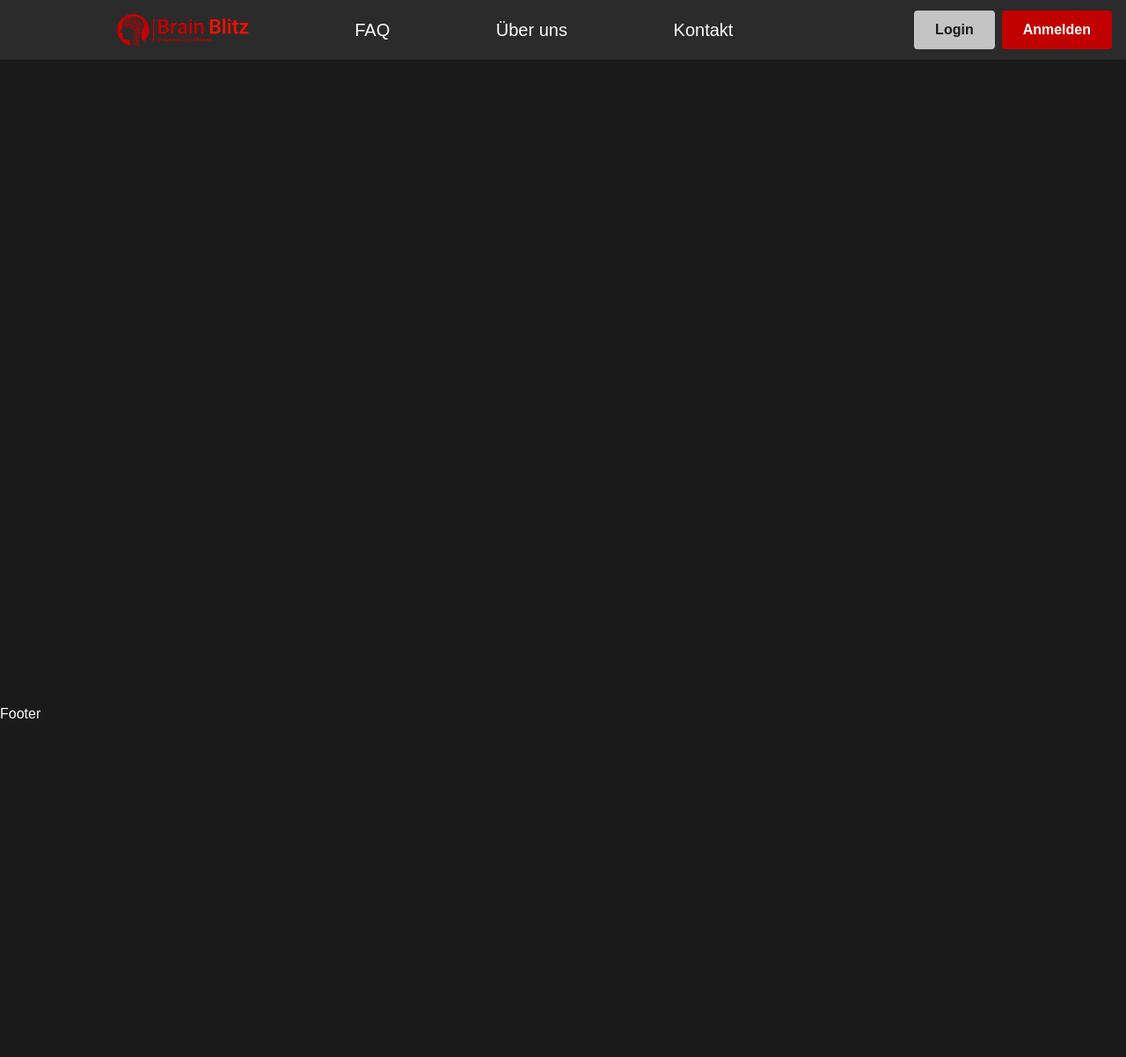
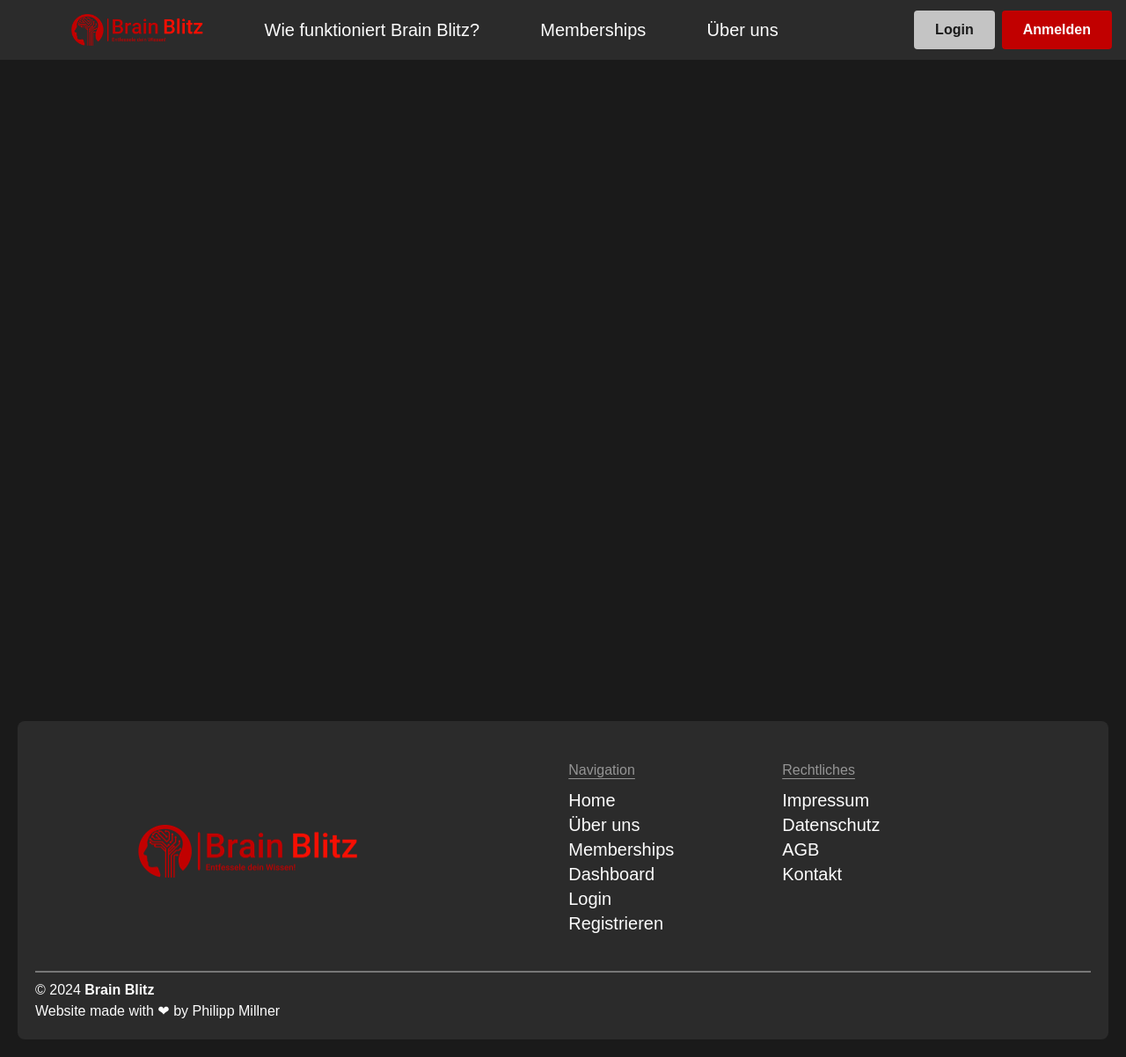
Before and after one commit to SlowMoschen/Brain_Blitz, a React (Vite) app in the folder client/: page / in a window 1280 px wide. Shown: the whole page at 88% size. Before the commit the page ends 824 px from the top, so only its background shows below. Built offline with nearby package versions, Linux system fonts and the light colour scheme.

Commit message:
misc changes
* Renamned Contact navbar element to memberships - repositioned it aswell
* Body height is now fit-content

```diff
--- a/client/src/index.css
+++ b/client/src/index.css
@@ -12,7 +12,7 @@ body {
     background-color: #1a1a1a;
     color: #fcfcfc;
     font-family: 'Poppins', sans-serif;
-    height: 100vh;
+    height: fit-content;
 }
 
 .animated-bg {
--- a/client/src/routes/home/components/Footer.tsx
+++ /dev/null
@@ -1,10 +0,0 @@
-
-export default function RootFooter(): JSX.Element {
-    return (
-        <>
-            <footer>
-                <p>Footer</p>
-            </footer>
-        </>
-    )
-}
--- /dev/null
+++ b/client/src/routes/home/components/Footer/Footer.tsx
@@ -0,0 +1,98 @@
+import { Link } from "react-router-dom";
+import Logo from "../../../../shared/components/Logo";
+import { BREAKPOINTS } from "../../../../shared/constants/breakpoints";
+
+export default function RootFooter(): JSX.Element {
+  return (
+    <>
+      <footer className="bg-bg-secondary m-5 p-5 rounded-lg flex flex-col justify-center items-center ">
+        <section
+          className={
+            window.innerWidth >= BREAKPOINTS.md
+              ? "flex justify-evenly items-center w-full my-2"
+              : ""
+          }
+        >
+          <Logo maxHeight="70px" maxWidth="250px" />
+
+          <section className={ `flex my-2 ${window.innerWidth >= BREAKPOINTS.md ? "justify-evenly w-1/2" : "flex-col items-center"}`}>
+            {/* Navigation Links */}
+            <section className="my-2">
+              <p className="underline opacity-50 underline-offset-4">Navigation</p>
+              <menu className="text-left my-2 text-xl">
+                <li>
+                  <Link to="/" className="hover:text-primary focus:text-primary">
+                    Home
+                  </Link>
+                </li>
+                <li>
+                  <Link to="/about" className="hover:text-primary focus:text-primary">
+                    Über uns
+                  </Link>
+                </li>
+                <li>
+                  <Link to="/memberships" className="hover:text-primary focus:text-primary">
+                    Memberships
+                  </Link>
+                </li>
+                <li>
+                  <Link to="/dashboard" className="hover:text-primary focus:text-primary">
+                    Dashboard
+                  </Link>
+                </li>
+                <li>
+                  <Link to="/auth/login" className="hover:text-primary focus:text-primary">
+                    Login
+                  </Link>
+                </li>
+                <li>
+                  <Link to="/auth/register" className="hover:text-primary focus:text-primary">
+                    Registrieren
+                  </Link>
+                </li>
+              </menu>
+            </section>
+
+            {/* Rechtliche Links */}
+            <section className="my-2">
+              <p className="underline opacity-50 underline-offset-4">Rechtliches</p>
+              <menu className="text-left my-2 text-xl">
+                <li>
+                  <Link to="/imprint" className="hover:text-primary focus:text-primary">
+                    Impressum
+                  </Link>
+                </li>
+                <li>
+                  <Link to="/privacy" className="hover:text-primary focus:text-primary">
+                    Datenschutz
+                  </Link>
+                </li>
+                <li>
+                  <Link to="/terms" className="hover:text-primary focus:text-primary">
+                    AGB
+                  </Link>
+                </li>
+                <li>
+                  <Link to="/contact" className="hover:text-primary focus:text-primary">
+                    Kontakt
+                  </Link>
+                </li>
+              </menu>
+            </section>
+          </section>
+        </section>
+
+        {/* Divider */}
+        <div className="w-full bg-secondary h-[.1rem] opacity-50 my-2"></div>
+
+        {/* Foot Note */}
+        <section className="w-full flex flex-col justify-start">
+          <p className="">
+            &copy; {new Date().getFullYear()} <span className="font-bold">Brain Blitz</span>
+          </p>
+          <p>Website made with ❤ by Philipp Millner</p>
+        </section>
+      </footer>
+    </>
+  );
+}
--- a/client/src/routes/home/components/Navbar/MobileNavbar.tsx
+++ b/client/src/routes/home/components/Navbar/MobileNavbar.tsx
@@ -38,18 +38,18 @@ export default function MobileRootNavbar(): JSX.Element {
               </Link>
             </li>
             <li className="text-xl my-1">
-            <Link to="/" className="hover:text-primary focus:text-primary">
-              FAQ
+            <Link to="/faq" className="hover:text-primary focus:text-primary">
+              Wie funktioniert Brain Blitz?
+            </Link>
+          </li>
+          <li className="text-xl my-1">
+            <Link to="/memberships" className="hover:text-primary focus:text-primary">
+              Memberships
             </Link>
           </li>
           <li className="text-xl my-1">
             <Link to="/about" className="hover:text-primary focus:text-primary">
               Über uns
-            </Link>
-          </li>
-          <li className="text-xl my-1">
-            <Link to="/contact" className="hover:text-primary focus:text-primary">
-              Kontakt
             </Link>
           </li>
           </menu>
--- a/client/src/routes/home/components/Navbar/Navbar.tsx
+++ b/client/src/routes/home/components/Navbar/Navbar.tsx
@@ -19,17 +19,17 @@ export default function RootNavbar(): JSX.Element {
           </li>
           <li className="text-xl my-1">
             <Link to="/faq" className="hover:text-primary focus:text-primary">
-              FAQ
+              Wie funktioniert Brain Blitz?
+            </Link>
+          </li>
+          <li className="text-xl my-1">
+            <Link to="/memberships" className="hover:text-primary focus:text-primary">
+              Memberships
             </Link>
           </li>
           <li className="text-xl my-1">
             <Link to="/about" className="hover:text-primary focus:text-primary">
               Über uns
-            </Link>
-          </li>
-          <li className="text-xl my-1">
-            <Link to="/contact" className="hover:text-primary focus:text-primary">
-              Kontakt
             </Link>
           </li>
         </menu>
--- a/client/src/routes/home/pages/root.tsx
+++ b/client/src/routes/home/pages/root.tsx
@@ -1,6 +1,6 @@
 import { Outlet } from "react-router-dom";
 import MobileRootNavbar from "../components/Navbar/MobileNavbar";
-import RootFooter from "../components/Footer";
+import RootFooter from "../components/Footer/Footer";
 import { BREAKPOINTS } from "../../../shared/constants/breakpoints";
 import RootNavbar from "../components/Navbar/Navbar";
 import { useEffect, useState } from "react";
@@ -18,7 +18,7 @@ export default function Root() {
 
   return (
     <>
-      {deviceWidth < BREAKPOINTS.md ? <MobileRootNavbar /> : <RootNavbar />}
+      {deviceWidth <= BREAKPOINTS.md ? <MobileRootNavbar /> : <RootNavbar />}
       <div id="detail" className="h-screen">
         <Outlet />
       </div>
```
